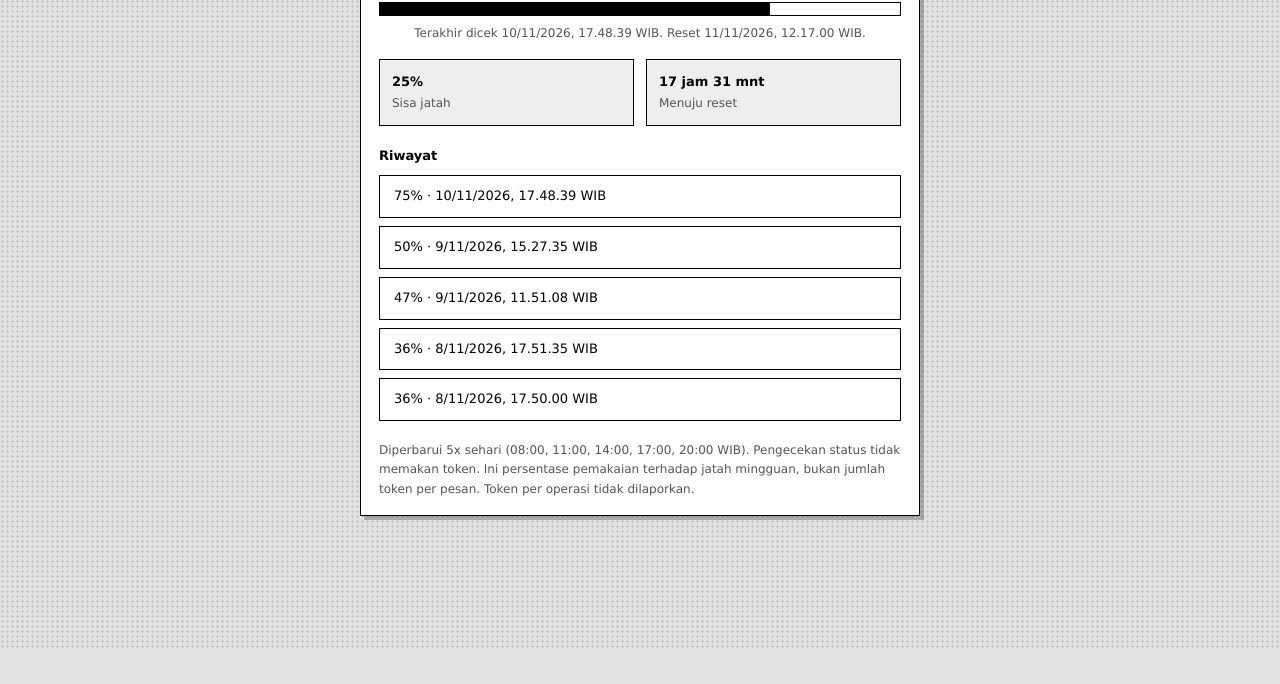
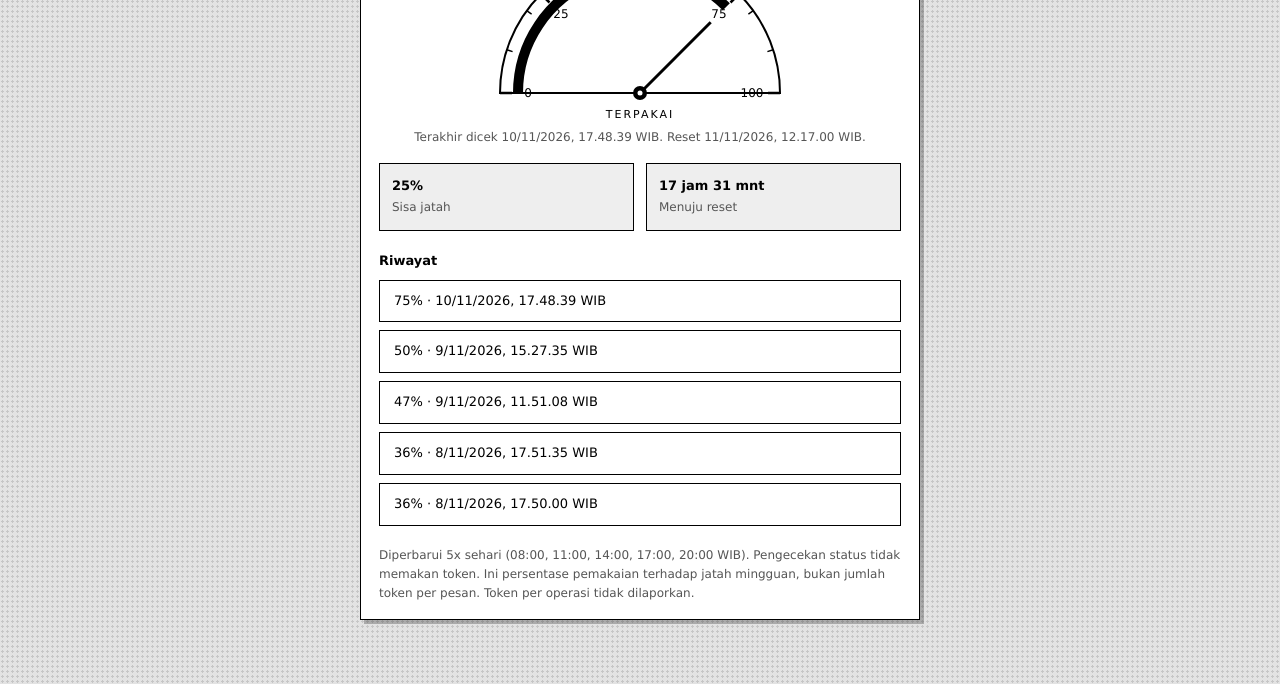
Before and after one commit to properti-app/token-meter, a plain HTML site: page index.html in a window 1280 px wide. Shown: the part 151-835 px from the top of the page. Before the commit the page ends 800 px from the top, so only its background shows below. Drawn offline with Linux system fonts and the light colour scheme.

Commit message:
Token meter: ganti tampilan atas digital jadi gauge analog retro (ala ikon Apps)

```diff
--- a/index.html
+++ b/index.html
@@ -38,9 +38,8 @@
     background: #fff; border: 1px solid #000;
   }
   .content { padding: 16px 18px; text-align: center; }
-  .pct { font-size: 3rem; font-weight: bold; line-height: 1.2; }
-  .bar { border: 1px solid #000; height: 14px; background: #fff; margin: 16px 0 8px; text-align: left; }
-  .bar > div { height: 100%; background: #000; }
+  .gauge { max-width: 320px; margin: 0 auto; }
+  .gauge svg { width: 100%; height: auto; display: block; }
   #status { color: #555; font-size: 12px; }
   .row { display: flex; justify-content: space-between; gap: 12px; margin-top: 16px; text-align: left; }
   .row div { flex: 1; background: #eee; border: 1px solid #000; padding: 12px; }
@@ -62,8 +61,7 @@
      sejalan dengan jendela Mac jadul yang serba ringkas. */
   @media (min-width: 641px) {
     body.embedded .content { max-width: 520px; padding: 20px 16px 28px; }
-    body.embedded .pct { font-size: 2.25rem; }
-    body.embedded .bar { height: 12px; margin: 12px 0 6px; }
+    body.embedded .gauge { max-width: 300px; }
     body.embedded .row { margin-top: 12px; gap: 10px; }
     body.embedded .row div { padding: 8px 10px; }
     body.embedded .history { margin-top: 16px; }
@@ -73,7 +71,6 @@
   @media (max-width: 480px) {
     body { padding: 24px 12px 48px; }
     .row { flex-direction: column; }
-    .pct { font-size: 2.5rem; }
   }
 </style>
 </head>
@@ -82,8 +79,40 @@
 <div class="window">
   <div class="titlebar"><span class="closebox"></span><span class="title">Token Meter</span></div>
   <div class="content">
-    <div class="pct" id="pct">...</div>
-    <div class="bar"><div id="fill" style="width: 0%"></div></div>
+    <div class="gauge">
+      <svg viewBox="0 0 320 200" role="img" aria-label="Gauge pemakaian jatah mingguan">
+        <path d="M20 165 A140 140 0 0 1 300 165 Z" fill="#fff" stroke="#000" stroke-width="2"/>
+        <path id="usedArc" d="" fill="none" stroke="#000" stroke-width="10"/>
+        <g stroke="#000" stroke-width="1.5">
+          <line x1="26.8" y1="121.7" x2="32.6" y2="123.6"/>
+          <line x1="46.7" y1="82.7" x2="51.6" y2="86.2"/>
+          <line x1="77.7" y1="51.7" x2="81.2" y2="56.6"/>
+          <line x1="116.7" y1="31.8" x2="118.6" y2="37.6"/>
+          <line x1="203.3" y1="31.8" x2="201.4" y2="37.6"/>
+          <line x1="242.3" y1="51.7" x2="238.8" y2="56.6"/>
+          <line x1="273.3" y1="82.7" x2="268.4" y2="86.2"/>
+          <line x1="293.2" y1="121.7" x2="287.4" y2="123.6"/>
+        </g>
+        <g stroke="#000" stroke-width="2.5">
+          <line x1="20" y1="165" x2="32" y2="165"/>
+          <line x1="61" y1="66" x2="69.5" y2="74.5"/>
+          <line x1="160" y1="25" x2="160" y2="37"/>
+          <line x1="259" y1="66" x2="250.5" y2="74.5"/>
+          <line x1="300" y1="165" x2="288" y2="165"/>
+        </g>
+        <g font-family="Geneva, Verdana, sans-serif" font-size="12" text-anchor="middle" dominant-baseline="central">
+          <text x="48" y="165">0</text>
+          <text x="81" y="86">25</text>
+          <text x="160" y="53">50</text>
+          <text x="239" y="86">75</text>
+          <text x="272" y="165">100</text>
+        </g>
+        <line id="needle" x1="160" y1="165" x2="160" y2="65" stroke="#000" stroke-width="3"/>
+        <circle cx="160" cy="165" r="7" fill="#000"/>
+        <circle cx="160" cy="165" r="2.5" fill="#fff"/>
+        <text x="160" y="190" font-family="Geneva, Verdana, sans-serif" font-size="11" letter-spacing="2" text-anchor="middle">TERPAKAI</text>
+      </svg>
+    </div>
     <p id="status">Memuat data...</p>
     <div class="row">
       <div><b id="remain">-</b><span>Sisa jatah</span></div>
@@ -97,12 +126,28 @@
   </div>
 </div>
 <script>
+function polar(cx, cy, r, deg) {
+  var rad = deg * Math.PI / 180;
+  return [cx + r * Math.cos(rad), cy - r * Math.sin(rad)];
+}
+function setGauge(pct) {
+  var cx = 160, cy = 165;
+  var deg = 180 - 1.8 * pct;
+  var tip = polar(cx, cy, 100, deg);
+  var needle = document.getElementById("needle");
+  needle.setAttribute("x2", tip[0].toFixed(1));
+  needle.setAttribute("y2", tip[1].toFixed(1));
+  var start = polar(cx, cy, 122, 180);
+  var end = polar(cx, cy, 122, deg);
+  var d = "M " + start[0].toFixed(1) + " " + start[1].toFixed(1) +
+          " A 122 122 0 0 1 " + end[0].toFixed(1) + " " + end[1].toFixed(1);
+  document.getElementById("usedArc").setAttribute("d", d);
+}
 async function load() {
   try {
     const s = await (await fetch("token-status.json")).json();
     const h = await (await fetch("token-history.json")).json();
-    document.getElementById("pct").textContent = s.usage_pct + "%";
-    document.getElementById("fill").style.width = s.usage_pct + "%";
+    setGauge(s.usage_pct);
     document.getElementById("remain").textContent = (100 - s.usage_pct) + "%";
     const reset = new Date(s.reset_iso);
     document.getElementById("status").textContent = "Terakhir dicek " + new Date(s.checked_at_utc).toLocaleString("id-ID", { timeZone: "Asia/Jakarta" }) + " WIB. Reset " + reset.toLocaleString("id-ID", { timeZone: "Asia/Jakarta" }) + " WIB.";
```
